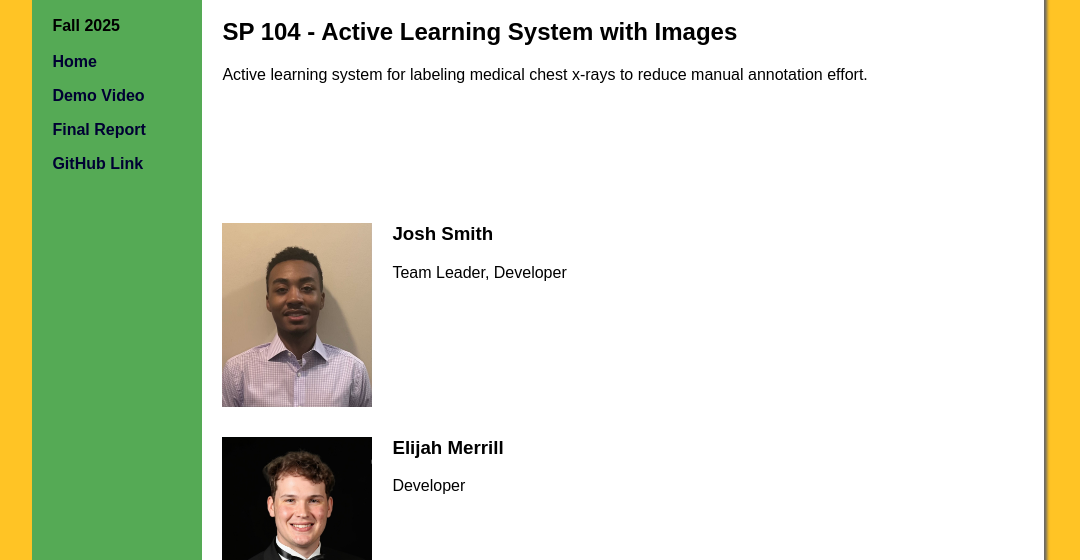
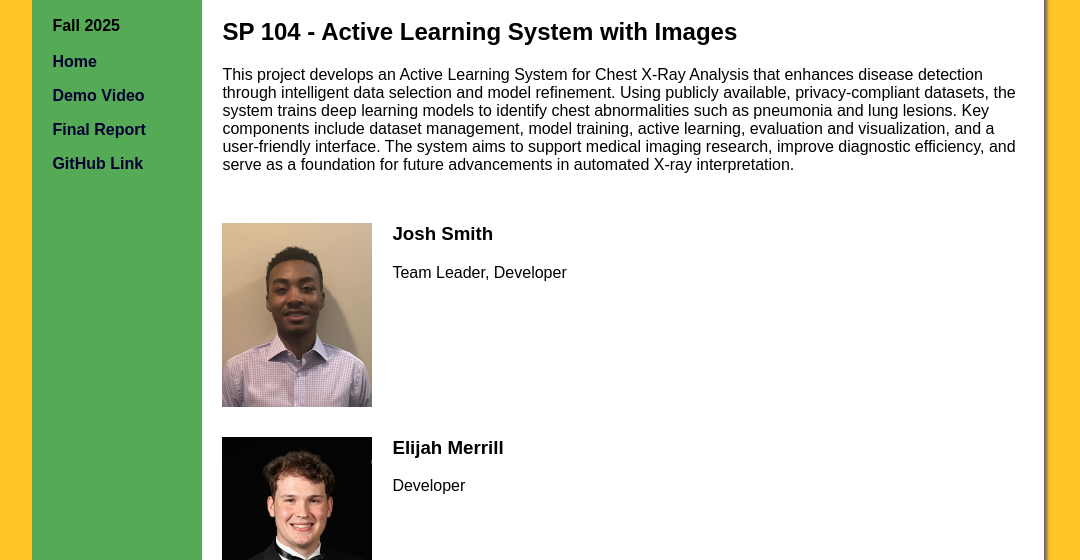
Before and after one commit to ksusp104/ksusp104.github.io, a plain HTML site: page index.html in a window 1280 px wide. Shown: the part 240-800 px from the top of the page, without its empty margins (102-1182 px from the left). Drawn offline with Linux system fonts and the light colour scheme.

Commit message:
Update index.html

```diff
--- a/index.html
+++ b/index.html
@@ -37,7 +37,10 @@
 
 <main>
    <h2>SP 104 - Active Learning System with Images</h2>
-   <p>Active learning system for labeling medical chest x-rays to reduce manual annotation effort.</p>
+   <p>This project develops an Active Learning System for Chest X-Ray Analysis that enhances disease detection through intelligent data selection and model refinement.
+     Using publicly available, privacy-compliant datasets, the system trains deep learning models to identify chest abnormalities such as pneumonia and lung lesions.
+     Key components include dataset management, model training, active learning, evaluation and visualization, and a user-friendly interface.
+     The system aims to support medical imaging research, improve diagnostic efficiency, and serve as a foundation for future advancements in automated X-ray interpretation.</p>
 
    <div class="person">
        <img src="josh.jpg" alt="Josh Smith">
```
